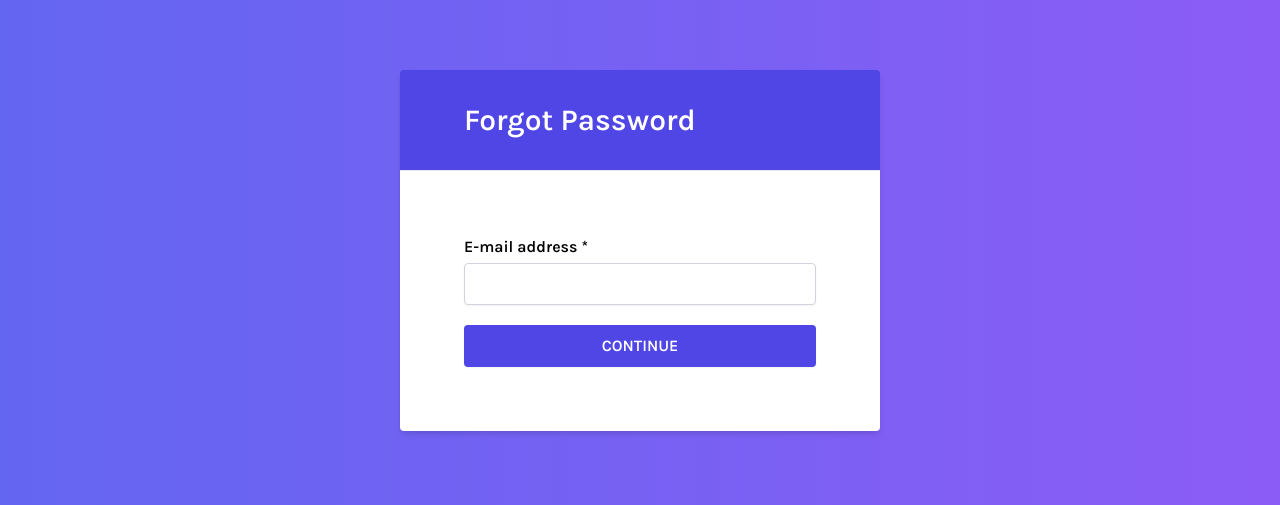
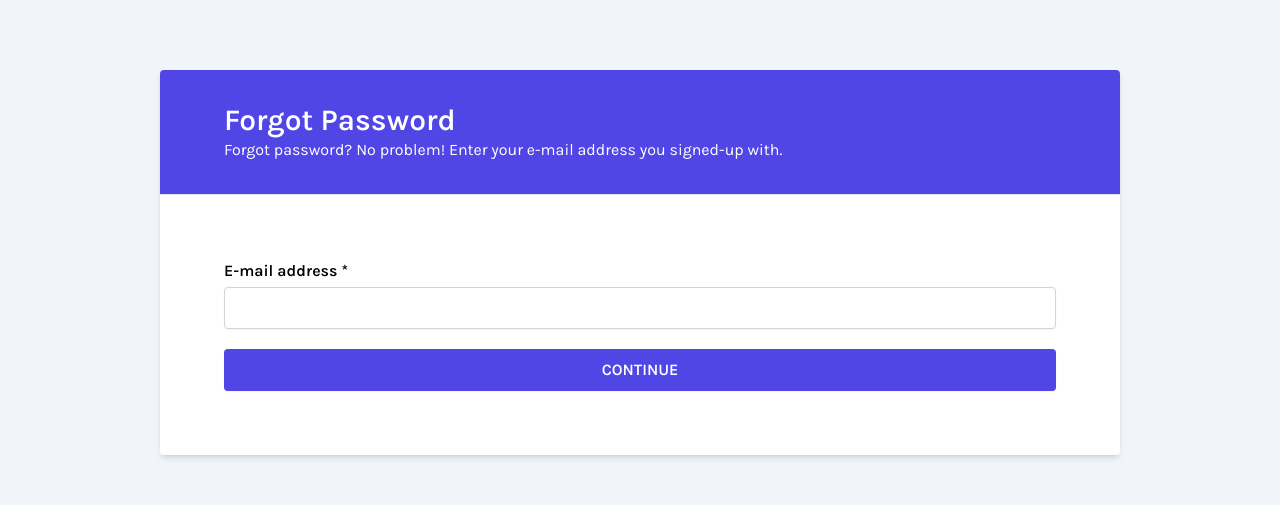
Before and after one commit to choutkamartin/datapick, a Next.js app: page /auth/forgot-password in a window 1280 px wide. Shown: the part 169-674 px from the top of the page. Built offline with nearby package versions, Linux system fonts and the light colour scheme; no server answers.

Commit message:
Refactor / small changes

```diff
--- a/pages/_app.jsx
+++ b/pages/_app.jsx
@@ -15,7 +15,13 @@ export default function App({
   Component,
   pageProps: { session, ...pageProps },
 }) {
-  const Layout = layouts[Component.layout] || ((children) => <>{children}</>);
+  const Layout =
+    layouts[Component.layout] ||
+    (({ children }) => (
+      <div className="min-h-screen bg-gradient-to-r bg-slate-100 flex items-center justify-center">
+        {children}
+      </div>
+    ));
   return (
     <SessionProvider session={session}>
       {Component.auth ? (
--- a/pages/auth/forgot-password.jsx
+++ b/pages/auth/forgot-password.jsx
@@ -4,8 +4,15 @@ import Heading from "components/Heading";
 import Button from "components/buttons/Button";
 import Container from "components/Container";
 import Card from "components/Card";
+import Paragraph from "components/Paragraph";
+import Modal from "components/Modal";
+import { useState } from "react";
+import AlertError from "components/alerts/AlertError";
 
 function ForgotPassword() {
+  const [error, setError] = useState(null);
+  const [isOpen, setIsOpen] = useState(false);
+
   const {
     register,
     handleSubmit,
@@ -19,18 +26,29 @@ function ForgotPassword() {
       },
       body: JSON.stringify(data),
     });
+    if (response.ok) {
+      {
+        setIsOpen(true);
+      }
+    } else {
+      setError("User not found.");
+    }
   };
 
   return (
-    <Container
-      variant="box"
-      className="py-8 lg:py-36 bg-gradient-to-r from-indigo-500 to-violet-500"
-    >
-      <Card className="w-full mx-auto lg:w-6/12">
+    <Container variant="box" className="py-8 lg:py-36">
+      <Card className="w-full">
         <Card.Head className="text-white">
-          <Heading headingLevel="h2">Forgot Password</Heading>
+          <div className="flex flex-col">
+            <Heading headingLevel="h2">Forgot Password</Heading>
+            <Paragraph className="text-white">
+              Forgot password? No problem! Enter your e-mail address you
+              signed-up with.
+            </Paragraph>
+          </div>
         </Card.Head>
         <Card.Body>
+          {error && <AlertError title={error} className="mb-6" />}
           <form
             className="flex flex-col gap-y-4"
             onSubmit={handleSubmit(onSubmit)}
@@ -47,6 +65,12 @@ function ForgotPassword() {
           </form>
         </Card.Body>
       </Card>
+      <Modal
+        isOpen={isOpen}
+        setIsOpen={setIsOpen}
+        title="Success"
+        description="We've send you an email with a recovery link."
+      />
     </Container>
   );
 }
--- a/pages/auth/sign-in.jsx
+++ b/pages/auth/sign-in.jsx
@@ -12,6 +12,8 @@ import ButtonsOAuth from "components/buttons/ButtonsOAuth";
 import Card from "components/Card";
 import Container from "components/Container";
 import path from "utils/path";
+import Paragraph from "components/Paragraph";
+import PublicLayout from "components/layout/public/PublicLayout";
 
 const authErrors = {
   Signin: "Try signing with a different account.",
@@ -46,13 +48,17 @@ function SignIn() {
   };
 
   return (
-    <Container
-      variant="box"
-      className="py-8 lg:py-36 bg-gradient-to-r from-indigo-500 to-violet-500"
-    >
-      <Card className="lg:w-8/12 mx-auto">
+    <Container variant="box" className="py-8 lg:py-36">
+      <Card className="w-full">
         <Card.Head className="text-white">
-          <Heading headingLevel="h2">Sign In</Heading>
+          <div className="flex flex-col">
+            <Heading headingLevel="h2" className="text-white mb-3">
+              Sign In
+            </Heading>
+            <Paragraph className="text-white">
+              Login to your account with one of the following methods.
+            </Paragraph>
+          </div>
         </Card.Head>
         <Card.Body>
           {error && <AlertError title={errorMessage} className="mb-6" />}
```
